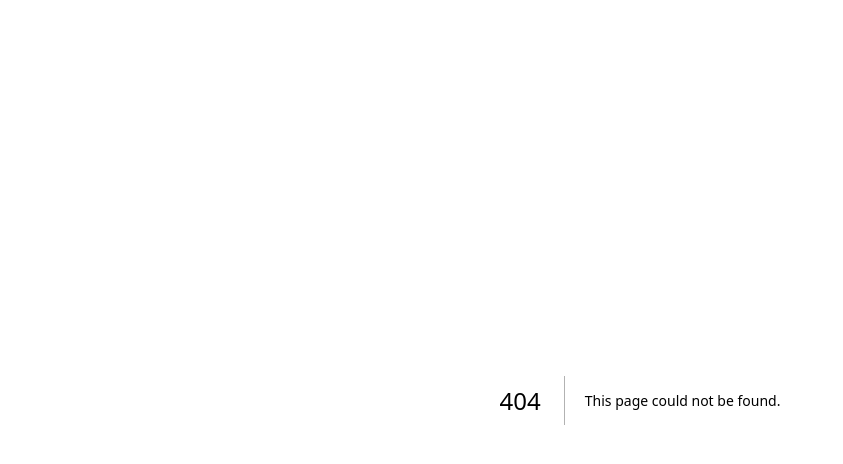
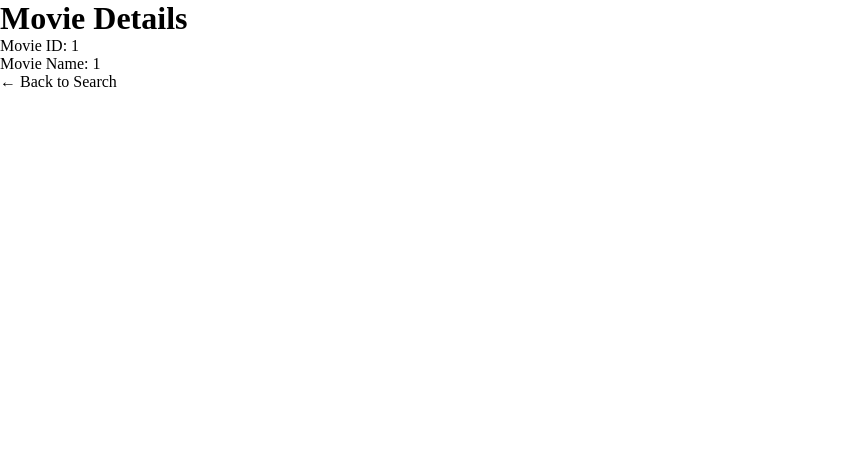
Before and after one commit to IvanDerlich/movies-app, a Next.js app: page /movie/1 in a window 1280 px wide. Before the commit this address had no page. Shown: the top 464 px of the page, without its empty margins (0-843 px from the left). Built offline with nearby package versions, Linux system fonts and the light colour scheme.

Commit message:
use a context to handle data and add a details page

```diff
--- a/src/app/api/movies/route.ts
+++ b/src/app/api/movies/route.ts
@@ -20,10 +20,7 @@ export async function GET(request: NextRequest) {
     );
 
     const data = await responseFromOMDB.json();
-    // Tell the client's browser to cache the response for 1 hour
-    const responseToClient = NextResponse.json(data);
-    responseToClient.headers.set('Cache-Control', 'public, s-maxage=3600, stale-while-revalidate=86400');
-    return responseToClient;
+    return NextResponse.json(data);
   } catch (error) {
     console.error('Error fetching movies:', error);
     return NextResponse.json({ error: 'Failed to fetch movies' }, { status: 500 });
--- a/src/app/layout.tsx
+++ b/src/app/layout.tsx
@@ -1,5 +1,6 @@
 import type { Metadata } from "next";
 import "./globals.css";
+import { MovieProvider } from "@/contexts/MovieContext";
 
 export const metadata: Metadata = {
   title: "Movie Browser",
@@ -13,7 +14,11 @@ export default function RootLayout({
 }) {
   return (
     <html lang="en">
-      <body>{children}</body>
+      <body>
+        <MovieProvider>
+          {children}
+        </MovieProvider>
+      </body>
     </html>
   );
 }
--- /dev/null
+++ b/src/app/movie/[id]/page.tsx
@@ -0,0 +1,12 @@
+import Link from "next/link";
+
+export default function MovieDetails({ params }: { params: { id: string } }) {
+  return (
+    <main>
+      <h1>Movie Details</h1>
+      <p>Movie ID: {params.id}</p>
+      <p>Movie Name: {decodeURIComponent(params.id)}</p>
+      <Link href="/">← Back to Search</Link>
+    </main>
+  );
+}
--- /dev/null
+++ b/src/contexts/MovieContext.tsx
@@ -0,0 +1,58 @@
+"use client";
+
+import { createContext, useContext, useState, ReactNode } from 'react';
+
+interface Movie {
+  imdbID: string;
+  Title: string;
+  Year: string;
+  Type: string;
+}
+
+interface MovieContextType {
+  searchTerm: string;
+  setSearchTerm: (term: string) => void;
+  filterType: string;
+  setFilterType: (type: string) => void;
+  movies: Movie[];
+  setMovies: (movies: Movie[]) => void;
+  allMovies: Movie[];
+  setAllMovies: (movies: Movie[]) => void;
+  loading: boolean;
+  setLoading: (loading: boolean) => void;
+}
+
+const MovieContext = createContext<MovieContextType | undefined>(undefined);
+
+export function MovieProvider({ children }: { children: ReactNode }) {
+  const [searchTerm, setSearchTerm] = useState("");
+  const [filterType, setFilterType] = useState("all");
+  const [movies, setMovies] = useState<Movie[]>([]);
+  const [allMovies, setAllMovies] = useState<Movie[]>([]);
+  const [loading, setLoading] = useState(false);
+
+  return (
+    <MovieContext.Provider value={{
+      searchTerm,
+      setSearchTerm,
+      filterType,
+      setFilterType,
+      movies,
+      setMovies,
+      allMovies,
+      setAllMovies,
+      loading,
+      setLoading,
+    }}>
+      {children}
+    </MovieContext.Provider>
+  );
+}
+
+export function useMovieContext() {
+  const context = useContext(MovieContext);
+  if (context === undefined) {
+    throw new Error('useMovieContext must be used within a MovieProvider');
+  }
+  return context;
+}
```
Also changed, not shown: src/app/page.tsx (+26 -25 lines).
